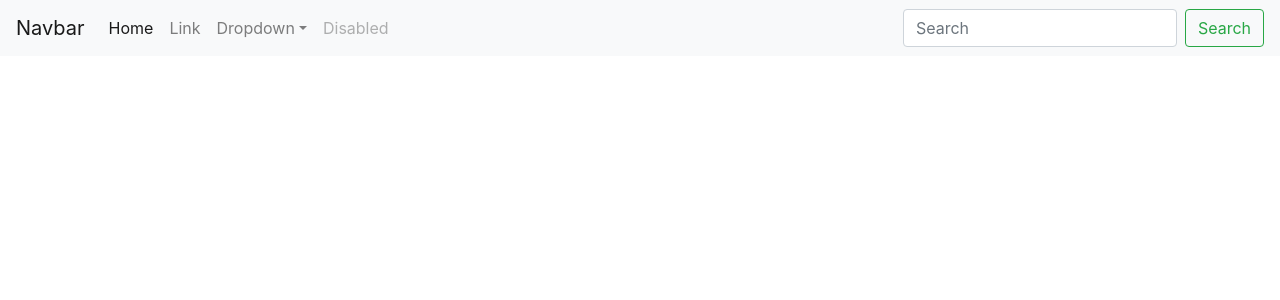
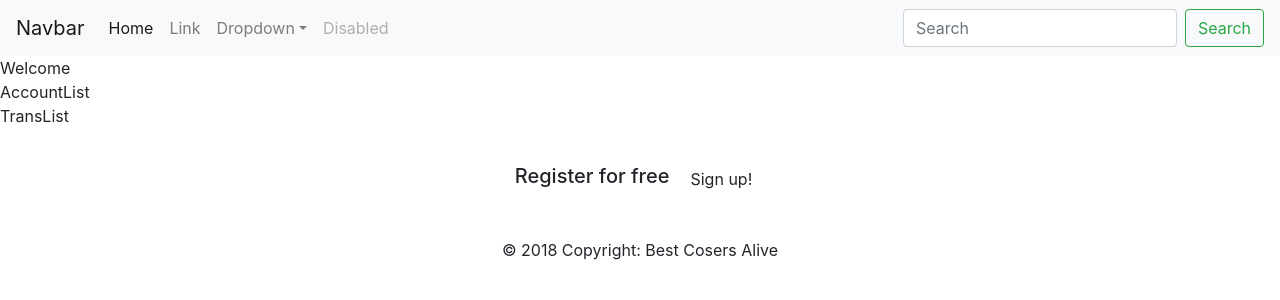
Before and after one commit to zipit145/12-13-18frontend, a React (Create React App) app: page / in a window 1280 px wide. Shown: the top 300 px of the page. Built offline with nearby package versions, Linux system fonts and the light colour scheme.

Commit message:
components created and called in app.js

```diff
--- a/src/App.js
+++ b/src/App.js
@@ -2,12 +2,20 @@ import React, { Component } from 'react';
 import logo from './logo.svg';
 import './App.css';
 import Header from './components/Header'
+import Footer from './components/footer'
+import AccountList from './components/accountList'
+import TransList from './components/transactionList'
+import WelcomePage from './components/welcomePage'
 
 class App extends Component {
   render() {
     return (
-      <div className="App">
+      <div>
         <Header />
+        <WelcomePage />
+        <AccountList />
+        <TransList />
+        <Footer />
       </div>
     );
   }
--- /dev/null
+++ b/src/components/accountList.js
@@ -0,0 +1,11 @@
+import React from 'react'
+
+const AccountList = () => {
+    return(
+        <div>
+            AccountList
+        </div>
+    )
+}
+
+export default AccountList
--- /dev/null
+++ b/src/components/footer.js
@@ -0,0 +1,23 @@
+import React from 'react'
+
+const Footer = () => {
+    return(
+        <footer className="page-footer font-small unique-color-dark pt-4">
+             <div className="container">
+                <ul className="list-unstyled list-inline text-center py-2">
+                    <li className="list-inline-item">
+                    <h5 className="mb-1">Register for free</h5>
+                    </li>
+                    <li className="list-inline-item">
+                    <a href="#!" className="btn btn-outline-white btn-rounded">Sign up!</a>
+                    </li>
+                </ul>
+            </div>
+            <div className="footer-copyright text-center py-3">© 2018 Copyright:
+                <span> Best Cosers Alive</span>
+            </div>
+        </footer>
+    )
+}
+
+export default Footer
--- /dev/null
+++ b/src/components/transactionList.js
@@ -0,0 +1,11 @@
+import React from 'react'
+
+const TransList = () => {
+    return(
+        <div>
+            TransList
+        </div>
+    )
+}
+
+export default TransList
--- /dev/null
+++ b/src/components/welcomePage.js
@@ -0,0 +1,12 @@
+import React from 'react'
+
+const WelcomePage = () => {
+   return(
+    <div>
+        Welcome
+    </div>
+   )
+
+}
+
+export default WelcomePage
```
